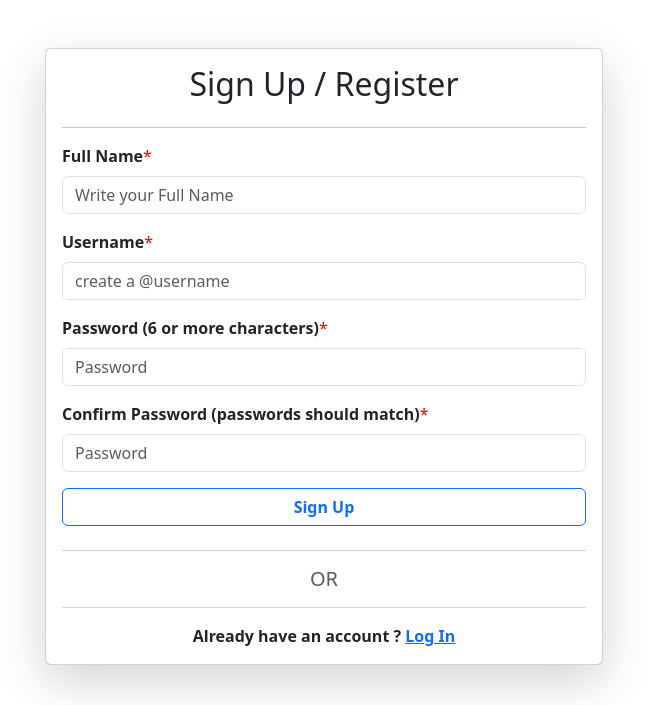
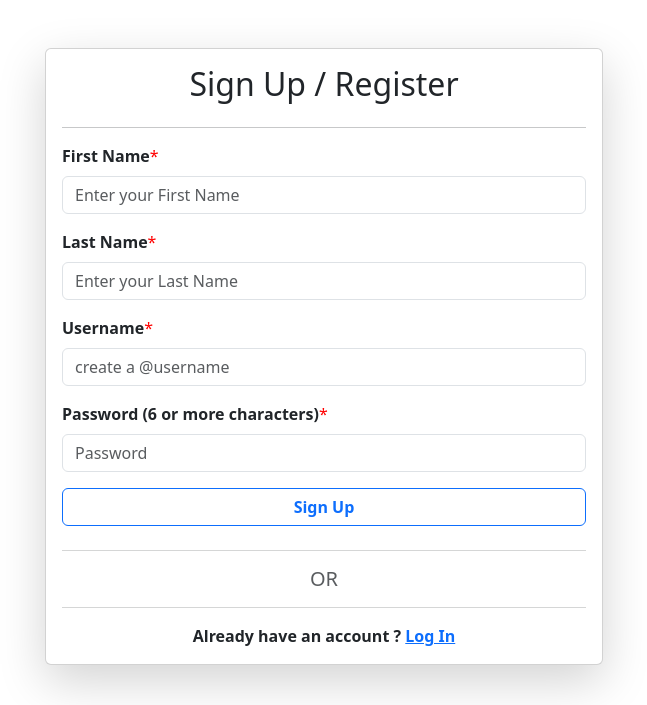
Before and after one commit to kinshuk-code-1729/Recipe-Project-Django, a Django app: page /register/ in a window 1280 px wide. Shown: the top 705 px of the page, without its empty margins (316-963 px from the left). Run offline with Django 4.2, Linux system fonts and the light colour scheme.

Commit message:
designed views for signup

```diff
--- a/vege/templates/register.html
+++ b/vege/templates/register.html
@@ -13,24 +13,36 @@
         {% csrf_token %}
         <h2 class="text-center">Sign Up / Register</h2>
         <hr>
+        {% if messages %}
+        <div class="alert alert-info" role="alert">
+          {% for message in messages %}
+          {{ message }}
+          {% endfor %}
+        </div>
+{% endif %}
+
             <div class="mb-3">
-              <label class="form-label required-field"><b>Full Name</b></label>
-              <input required type="text" class="form-control" placeholder="Write your Full Name">
+              <label class="form-label required-field"><b>First Name</b></label>
+              <input required type="text" name="first_name" class="form-control" placeholder="Enter your First Name">
+            </div>
+            <div class="mb-3">
+              <label class="form-label required-field"><b>Last Name</b></label>
+              <input required type="text" name="last_name" class="form-control" placeholder="Enter your Last Name">
             </div>
             <div class="mb-3">
               <label class="form-label required-field"><b>Username</b></label>
-              <input required type="text" class="form-control" placeholder="create a @username">
+              <input required type="text" name="username" class="form-control" placeholder="create a @username">
             </div>
 
             <div class="mb-3">
               <label class="form-label required-field"><b>Password (6 or more characters)</b></label>
-              <input required type="password" class="form-control" placeholder="Password">
+              <input required type="password" name="password" class="form-control" placeholder="Password">
             </div>
 
-            <div class="mb-3">
+            <!--<div class="mb-3">
               <label class="form-label required-field"><b>Confirm Password (passwords should match)</b></label>
-              <input required type="password" class="form-control" placeholder="Password">
-            </div>
+              <input required type="password" name="confirm_password" class="form-control" placeholder="Re-Enter Password">
+            </div>-->
 
             <button type="submit" class="btn btn-outline-primary"><b>Sign Up</b></button>
             <div class="mt-2">
--- a/vege/views.py
+++ b/vege/views.py
@@ -1,5 +1,7 @@
 from django.shortcuts import render,redirect
 from .models import *
+from django.contrib.auth.models import User
+from django.contrib import messages
 
 # Create your views here.
 
@@ -57,4 +59,30 @@ def login_page(request):
     return render(request, 'login.html' , context = {'page' : 'Login Page'})
 
 def register(request):
+    if request.method == "POST":
+        data = request.POST
+
+        first_name = data.get("first_name")
+        last_name = data.get("last_name")
+        username = data.get("username")
+        password = data.get("password")
+
+        user = User.objects.filter(username = username)
+
+        if user.exists():
+            messages.info(request, "This username is being taken already !!!!")
+            return redirect("/register/")
+
+        user = User.objects.create(
+            first_name = first_name,
+            last_name = last_name,
+            username = username,
+            password = password
+        )
+
+        user.set_password(password)
+        user.save()
+        messages.info(request, "You've successfully registered to our app !!!!!")
+        return redirect('/register/')
+
     return render(request, 'register.html', context = {'page' : 'Sign Up Page'})
```
Also changed, not shown: db.sqlite3.
